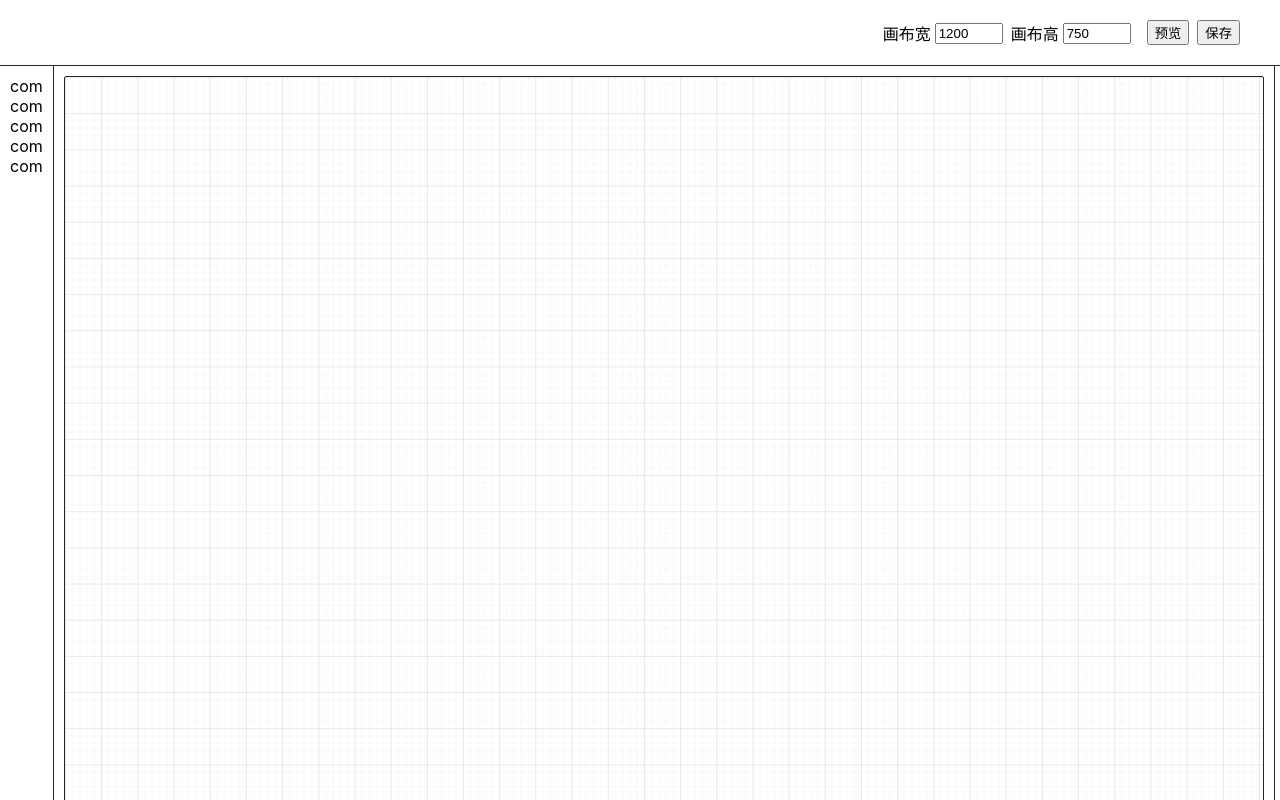
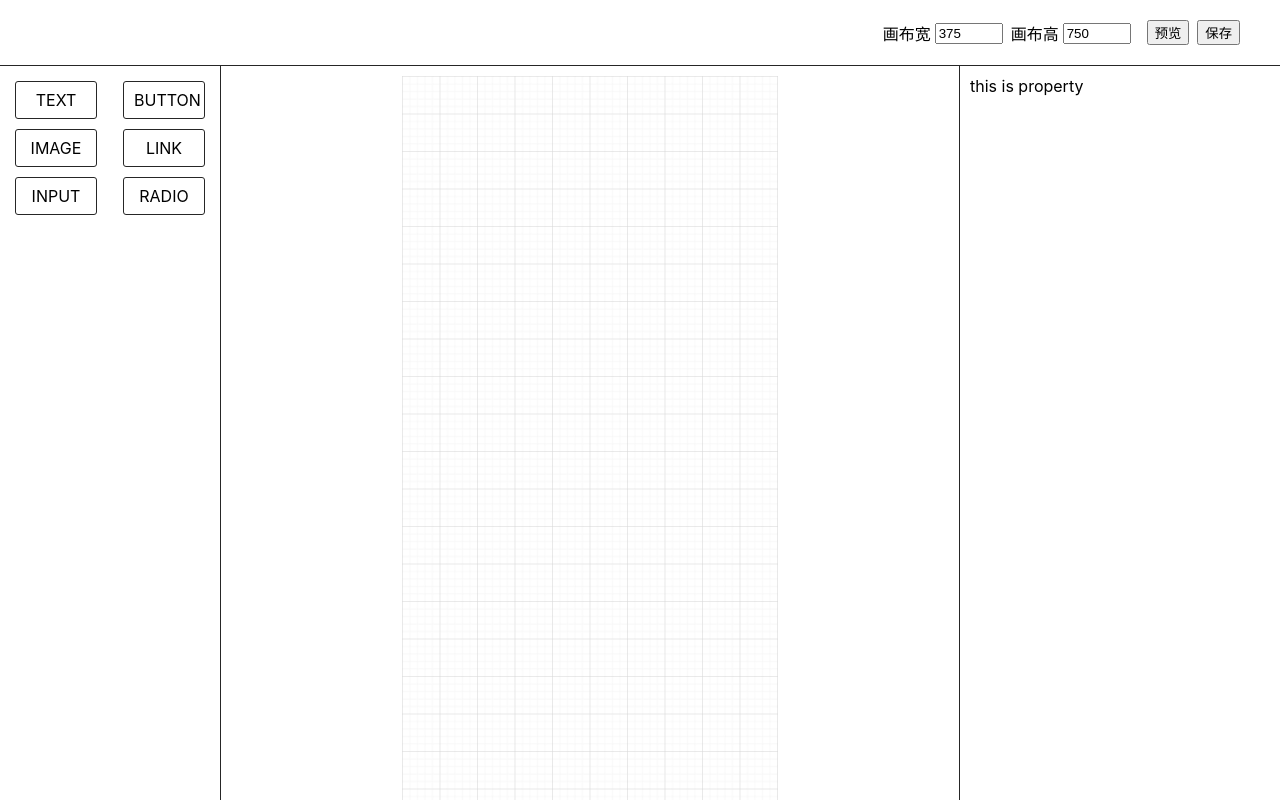
Before and after one commit to ZhangHaoWeb/h5-engine, a React (Create React App) app: page / in a window 1280 px wide. Built offline with nearby package versions, Linux system fonts and the light colour scheme.

Commit message:
update home page.

```diff
--- a/src/components/home/content.js
+++ b/src/components/home/content.js
@@ -7,8 +7,8 @@ export default function Content() {
 
     const calculateEdit = useCallback(() => {
         const dynamicSize = {
-            width: `${width}px`,
-            height: `${height}px`
+            width: `${width + 1}px`,
+            height: `${height + 1}px`
         };
 
         return (
--- a/src/components/home/grid.js
+++ b/src/components/home/grid.js
@@ -9,12 +9,12 @@ export default function Grid() {
             <defs>
                 <pattern
                     id="smallGrid"
-                    width="7.236328125"
-                    height="7.236328125"
+                    width="7.5"
+                    height="7.5"
                     patternUnits="userSpaceOnUse"
                 >
                     <path
-                        d="M 7.236328125 0 L 0 0 0 7.236328125"
+                        d="M 7.5 0 L 0 0 0 7.5"
                         fill="none"
                         stroke="rgba(207, 207, 207, 0.3)"
                         strokeWidth="1"
@@ -23,13 +23,13 @@ export default function Grid() {
                 </pattern>
                 <pattern
                     id="grid"
-                    width="36.181640625"
-                    height="36.181640625"
+                    width="37.5"
+                    height="37.5"
                     patternUnits="userSpaceOnUse"
                 >
-                    <rect width="36.181640625" height="36.181640625" fill="url(#smallGrid)"></rect>
+                    <rect width="37.5" height="37.5" fill="url(#smallGrid)"></rect>
                     <path
-                        d="M 36.181640625 0 L 0 0 0 36.181640625"
+                        d="M 37.5 0 L 0 0 0 37.5"
                         fill="none"
                         stroke="rgba(186, 186, 186, 0.5)"
                         strokeWidth="1"
--- a/src/components/home/sidebar.js
+++ b/src/components/home/sidebar.js
@@ -3,12 +3,30 @@
 export default function SideBar() {
     return (
         <div className="sidebar">
-            <ul>
-                <li>com</li>
-                <li>com</li>
-                <li>com</li>
-                <li>com</li>
-                <li>com</li>
+            <ul className="components-list">
+                <li className="component-item">
+                    TEXT
+                </li>
+
+                <li className="component-item">
+                    BUTTON
+                </li>
+
+                <li className="component-item">
+                    IMAGE
+                </li>
+
+                <li className="component-item">
+                    LINK
+                </li>
+
+                <li className="component-item">
+                    INPUT
+                </li>
+
+                <li className="component-item">
+                    RADIO
+                </li>
             </ul>
         </div>
     )
--- a/src/sass/home.scss
+++ b/src/sass/home.scss
@@ -27,6 +27,22 @@
     width: 200px;
     padding:10px;
     border-right: 1px solid #262626;
+
+    .components-list {
+        display: flex;
+        justify-content: space-between;
+        flex-wrap: wrap;
+    }
+    .component-item {
+        border: 1px solid #262626;
+        margin-bottom: 10px;
+        text-align: center;
+        padding: 8px 10px;
+        border-radius: 3px;
+        width: 60px;
+        margin: 5px;
+
+    }
 }
 
 .content {
@@ -35,13 +51,11 @@
     padding:10px;
     height: 100%;
     box-sizing: border-box;
-    // overflow: scroll;
+    overflow: auto;
 
     .editor {
         margin: 0 auto;
-        border: 1px solid #262626;
         border-radius: 2px;
-        box-sizing: border-box;
         // cursor: grab;
 
         // &:active {
--- a/src/store/features/editSlice.js
+++ b/src/store/features/editSlice.js
@@ -2,7 +2,7 @@ import { createSlice } from "@reduxjs/toolkit";
 
 const initialState = {
     edit: {
-        width: 1200,
+        width: 375,
         height: 750
     },
 }
```
